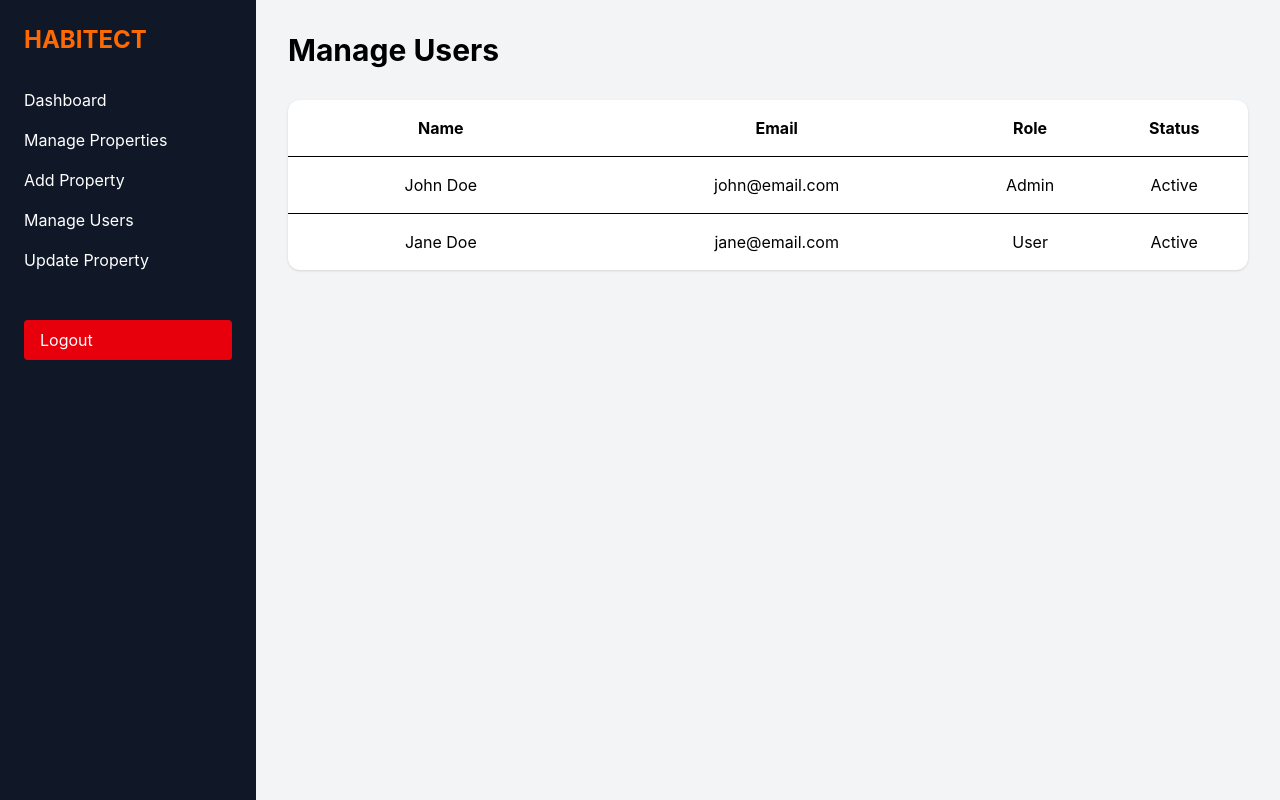
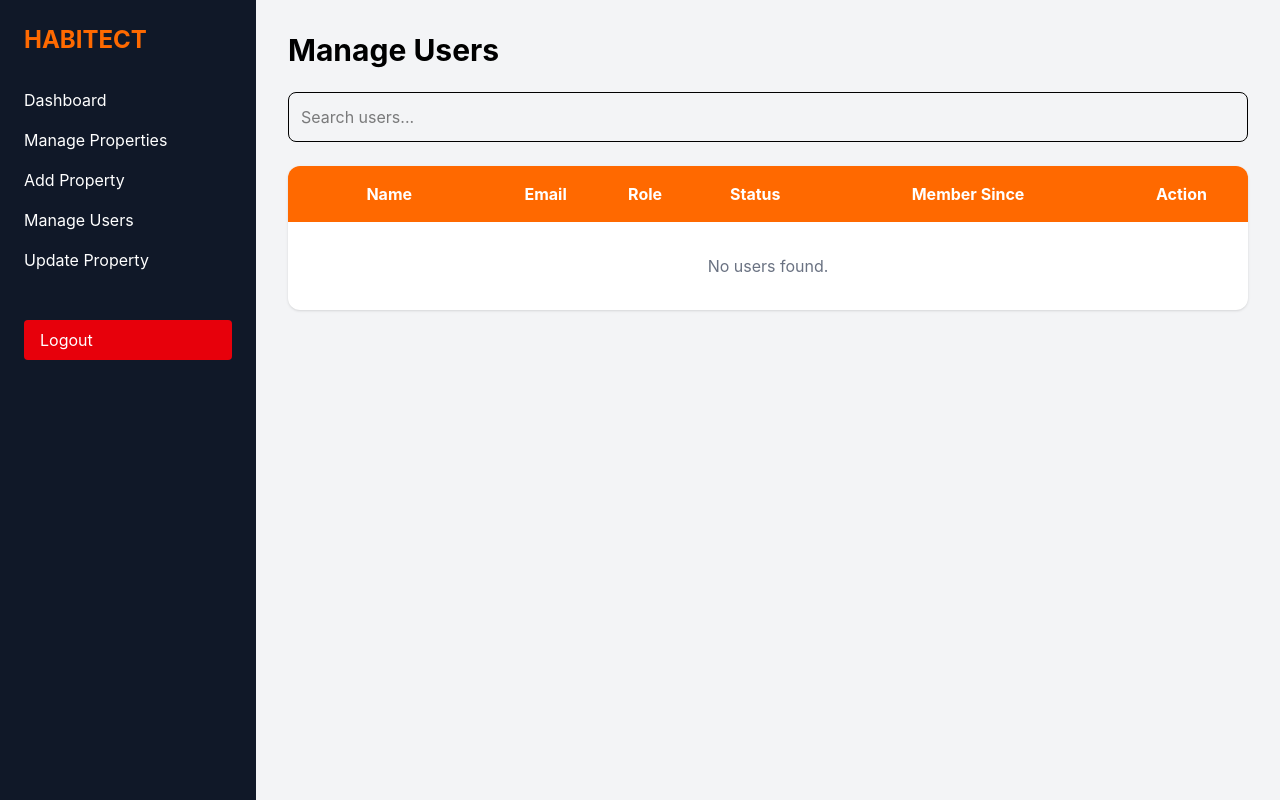
Before and after one commit to abdikadir-mohamed-dev/Habitect-web-app, a React (Vite) app: page /admin/users in a window 1280 px wide. Built offline with nearby package versions, Linux system fonts and the light colour scheme.

Commit message:
Add property status, dynamic users and dashboard improvements

```diff
--- a/src/components/RegisterForm.jsx
+++ b/src/components/RegisterForm.jsx
@@ -18,9 +18,55 @@ export default function RegisterForm() {
       alert("Passwords do not match!");
       return;
     }
+    const users = JSON.parse(localStorage.getItem("users"));
+
+if (!users) {
+  localStorage.setItem(
+    "users",
+    JSON.stringify([
+      {
+        id: 1,
+        name: "Administrator",
+        email: "admin@habitect.com",
+        password: "admin123",
+        phone: "",
+        role: "Admin",
+        status: "Active",
+        memberSince: "2026",
+      },
+    ])
+  );
+}
 
     // TODO: replace with a real fetch() call once the Flask backend is wired up
     if (name && email && phone && password) {
+      const users = JSON.parse(localStorage.getItem("users")) || [];
+
+
+
+  const newUser = {
+
+    id: Date.now(),
+
+    name,
+
+    email,
+
+    phone,
+
+    password,
+
+    role: "User",
+
+    status: "Active",
+
+    memberSince: new Date().toLocaleDateString(),
+
+  };
+
+  users.push(newUser);
+
+  localStorage.setItem("users", JSON.stringify(users));
       navigate('/login');
     }
   };
--- a/src/pages/AdminDashboard.jsx
+++ b/src/pages/AdminDashboard.jsx
@@ -3,6 +3,8 @@ import { useProperties } from "../context/PropertiesContext";
 
 const AdminDashboard = () => {
   const { properties } = useProperties();
+  const users = JSON.parse(localStorage.getItem("users")) || [];
+  const appointments = JSON.parse(localStorage.getItem("appointments")) || [];
 
   return (
     <div className="flex bg-gray-100 min-h-screen">
@@ -24,12 +26,16 @@ const AdminDashboard = () => {
 
           <div className="bg-white shadow rounded-lg p-6">
             <h2 className="text-gray-500">Users</h2>
-            <p className="text-3xl font-bold text-orange-500">85</p>
+            <p className="text-3xl font-bold text-orange-500">
+              {users.length}
+            </p>
           </div>
 
           <div className="bg-white shadow rounded-lg p-6">
             <h2 className="text-gray-500">Appointments</h2>
-            <p className="text-3xl font-bold text-orange-500">32</p>
+            <p className="text-3xl font-bold text-orange-500">
+              {appointments.length}
+            </p>
           </div>
 
           <div className="bg-white shadow rounded-lg p-6">
--- a/src/pages/Login.jsx
+++ b/src/pages/Login.jsx
@@ -10,30 +10,30 @@ export default function Login() {
   const navigate = useNavigate();
 
   const handleLoginSubmit = (e) => {
-    e.preventDefault();
+  e.preventDefault();
+
+  const users = JSON.parse(localStorage.getItem("users")) || [];
+
+  const user = users.find(
+    (u) => u.email === email && u.password === password
+  );
+
+  if (!user) {
+    alert("Invalid email or password");
+    return;
+  }
+
+  localStorage.setItem("loggedUser", JSON.stringify(user));
+
+  if (user.role === "Admin") {
+    navigate("/admin/dashboard");
+  } else {
+    navigate("/dashboard");
+  }
+};
 
     // we will replace with a real fetch() call once the Flask backend is wired up
-    if (email && password) {
-      localStorage.setItem(
 
-      "loggedUser",
-
-      JSON.stringify({
-
-        name: email.split("@")[0],
-
-        email: email,
-
-        phone: "",
-
-        memberSince: new Date().toLocaleDateString(),
-
-      })
-
-    );
-      navigate('/dashboard');
-    }
-  };
 
   return (
     <div className="min-h-screen bg-slate-50 flex flex-col justify-center py-12 sm:px-6 lg:px-8 font-sans">
--- a/src/pages/ManageUsers.jsx
+++ b/src/pages/ManageUsers.jsx
@@ -1,52 +1,140 @@
+import { useEffect, useState } from "react";
 import AdminSidebar from "../components/AdminSidebar";
 
 const ManageUsers = () => {
+  const [users, setUsers] = useState([]);
+  const [search, setSearch] = useState("");
+
+  useEffect(() => {
+    const storedUsers = JSON.parse(localStorage.getItem("users")) || [];
+    setUsers(storedUsers);
+  }, []);
+
+  const deleteUser = (id) => {
+    const updatedUsers = users.filter((user) => user.id !== id);
+
+    setUsers(updatedUsers);
+
+    localStorage.setItem("users", JSON.stringify(updatedUsers));
+  };
+
+  const filteredUsers = users.filter(
+    (user) =>
+      user.name.toLowerCase().includes(search.toLowerCase()) ||
+      user.email.toLowerCase().includes(search.toLowerCase())
+  );
+
   return (
     <div className="flex bg-gray-100 min-h-screen">
-
       <AdminSidebar />
 
       <div className="flex-1 p-8">
 
-        <h1 className="text-3xl font-bold mb-8">
+        <h1 className="text-3xl font-bold mb-6">
           Manage Users
         </h1>
 
-        <table className="w-full bg-white rounded-xl shadow">
+        <input
+          type="text"
+          placeholder="Search users..."
+          className="border p-3 rounded-lg w-full mb-6"
+          value={search}
+          onChange={(e) => setSearch(e.target.value)}
+        />
 
-          <thead>
+        <table className="w-full bg-white rounded-xl shadow overflow-hidden">
 
-            <tr className="border-b">
+          <thead className="bg-orange-500 text-white">
+
+            <tr>
               <th className="p-4">Name</th>
               <th>Email</th>
               <th>Role</th>
               <th>Status</th>
+              <th>Member Since</th>
+              <th>Action</th>
             </tr>
 
           </thead>
 
           <tbody>
 
-            <tr className="text-center border-b">
-              <td className="p-4">John Doe</td>
-              <td>john@email.com</td>
-              <td>Admin</td>
-              <td>Active</td>
-            </tr>
+            {filteredUsers.length === 0 ? (
 
-            <tr className="text-center">
-              <td className="p-4">Jane Doe</td>
-              <td>jane@email.com</td>
-              <td>User</td>
-              <td>Active</td>
-            </tr>
+              <tr>
+                <td
+                  colSpan="6"
+                  className="text-center py-8 text-gray-500"
+                >
+                  No users found.
+                </td>
+              </tr>
+
+            ) : (
+
+              filteredUsers.map((user) => (
+
+                <tr
+                  key={user.id}
+                  className="text-center border-b hover:bg-gray-50"
+                >
+
+                  <td className="p-4">{user.name}</td>
+
+                  <td>{user.email}</td>
+
+                  <td>
+                    <span
+                      className={`px-3 py-1 rounded-full text-sm text-white ${
+                        user.role === "Admin"
+                          ? "bg-red-500"
+                          : "bg-blue-500"
+                      }`}
+                    >
+                      {user.role}
+                    </span>
+                  </td>
+
+                  <td>
+                    <span className="text-green-600 font-semibold">
+                      {user.status}
+                    </span>
+                  </td>
+
+                  <td>{user.memberSince}</td>
+
+                  <td>
+
+                    {user.role === "Admin" ? (
+
+                      <span className="text-gray-400">
+                        Protected
+                      </span>
+
+                    ) : (
+
+                      <button
+                        onClick={() => deleteUser(user.id)}
+                        className="bg-red-500 text-white px-3 py-1 rounded hover:bg-red-600"
+                      >
+                        Delete
+                      </button>
+
+                    )}
+
+                  </td>
+
+                </tr>
+
+              ))
+
+            )}
 
           </tbody>
 
         </table>
 
       </div>
-
     </div>
   );
 };
```
